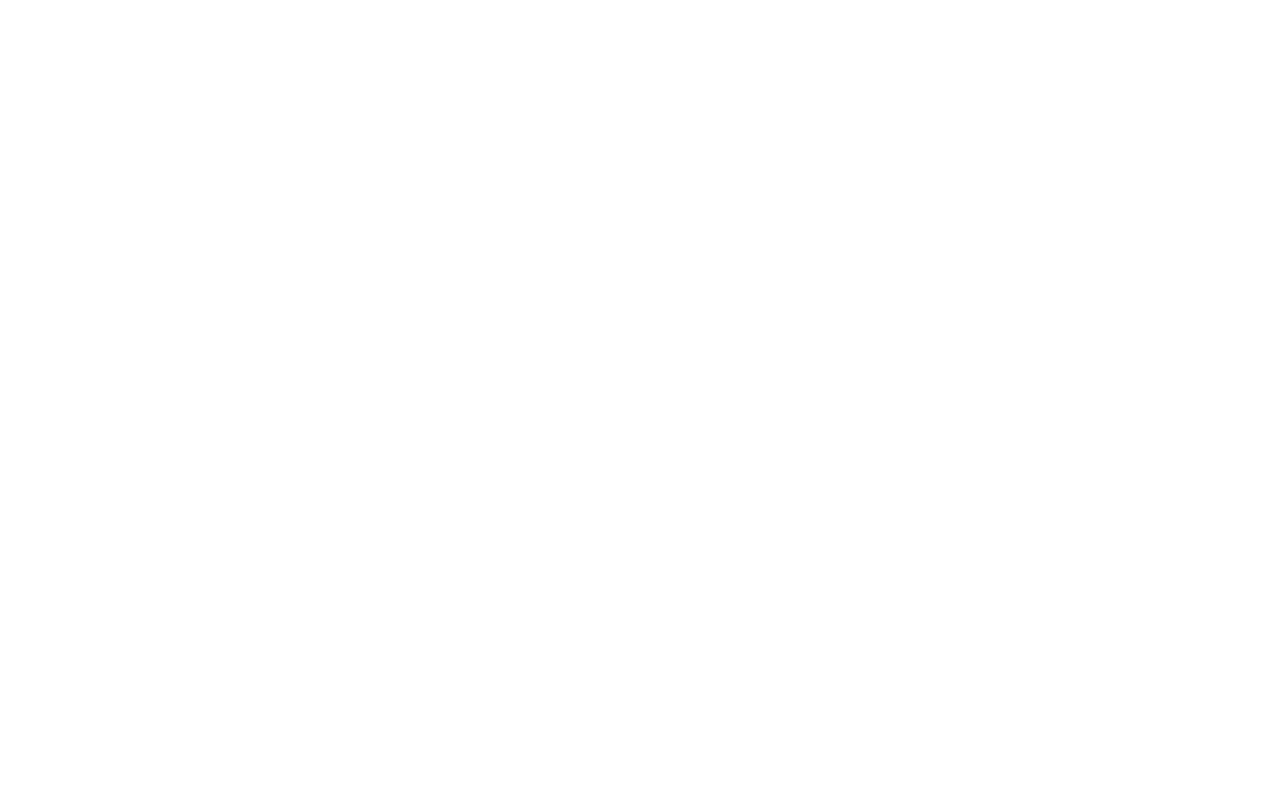
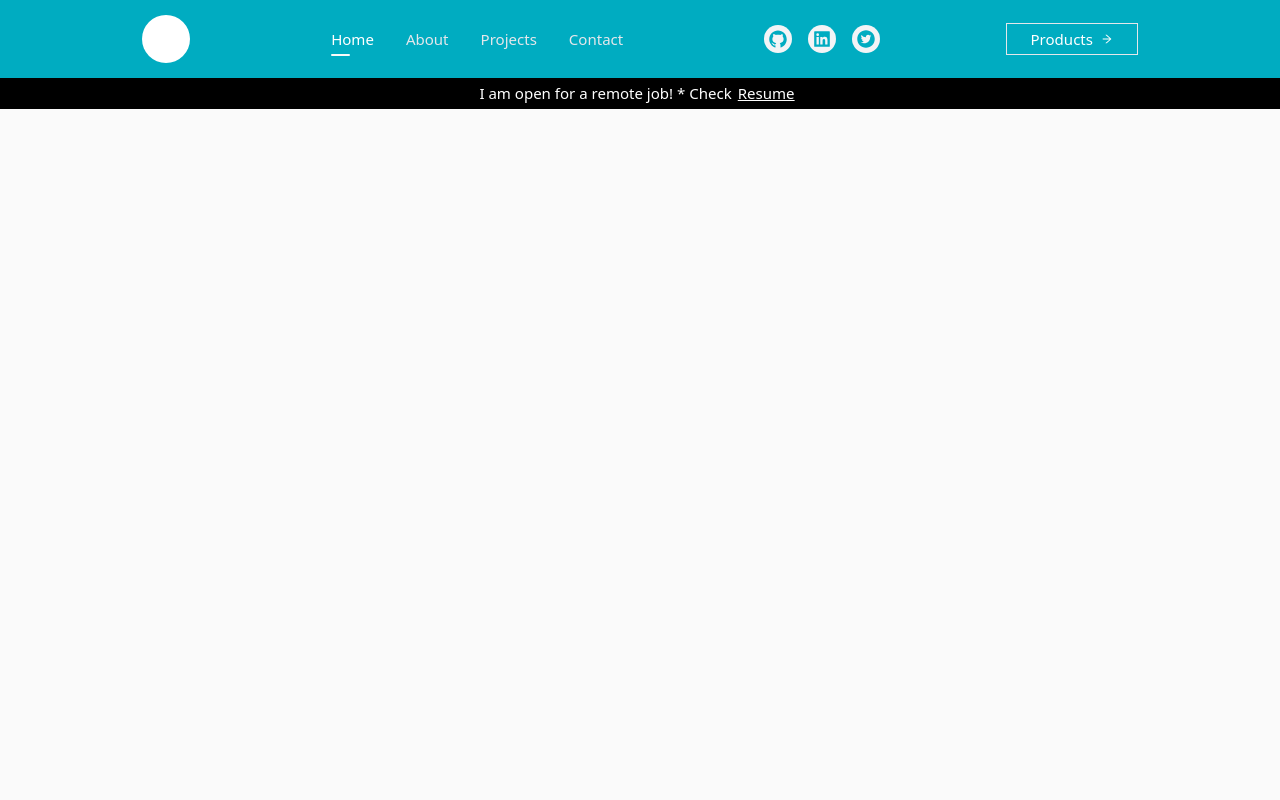
Before and after one commit to tsydi/site-v1, a Next.js app: page / in a window 1280 px wide. Shown: the top 800 px of the page. Built offline with nearby package versions, Linux system fonts and the light colour scheme.

Commit message:
building structure and header

```diff
--- /dev/null
+++ b/components/ActiveLink.jsx
@@ -0,0 +1,18 @@
+import { withRouter } from 'next/router';
+import Link from 'next/link';
+import React, { Children } from 'react';
+
+const ActiveLink = ({ router, children, ...props }) => {
+  const child = Children.only(children);
+
+  let className = child.props.className || '';
+  if (router.pathname === props.href && props.activeClassName) {
+    className = `${className} ${props.activeClassName}`.trim();
+  }
+
+  delete props.activeClassName;
+
+  return <Link {...props}>{React.cloneElement(child, { className })}</Link>;
+};
+
+export default withRouter(ActiveLink);
--- /dev/null
+++ b/components/Icons.tsx
@@ -0,0 +1,22 @@
+import { AiFillGithub, AiFillTwitterCircle, AiFillLinkedin, AiOutlineArrowRight } from "react-icons/ai";
+import { ExternalLink } from "./NavToolKit";
+
+export const SocialIcons = () => {
+  return (
+    <div className="my-6 md:my-0 iconsColor text-2xl md:text-xl flex flex items-center justify-center">
+      <ExternalLink href="https://github.com/tsydykh-pokhodiev" className="bg-gray-100 p-1 rounded-full md:flex items-center justify-center">
+        <AiFillGithub />
+      </ExternalLink>
+
+      <ExternalLink href="https://github.com/tsydykh-pokhodiev" className="bg-gray-100 p-1 mx-4 rounded-full md:flex items-center justify-center">
+        <AiFillLinkedin />
+      </ExternalLink>
+
+      <ExternalLink href="https://github.com/tsydykh-pokhodiev" className="bg-gray-100 p-1 rounded-full md:flex items-center justify-center">
+        <AiFillTwitterCircle />
+      </ExternalLink>
+    </div>
+  )
+}
+
+export const Arrow = () => <AiOutlineArrowRight className="text-xs ml-2" />
--- /dev/null
+++ b/components/MainLayout.tsx
@@ -0,0 +1,12 @@
+import Head from 'next/head'
+
+export const MainLayout: React.FC = ({ children }) => {
+  return (
+    <>
+      <Head>
+        <link href="https://unpkg.com/tailwindcss@^2/dist/tailwind.min.css" rel="stylesheet" />
+      </Head>
+      {children}
+    </>
+  )
+}
--- /dev/null
+++ b/components/NavAfter.tsx
@@ -0,0 +1,23 @@
+import { ExternalLink } from "./NavToolKit"
+import { motion } from "framer-motion"
+
+export const NavAfter = () => {
+  return (
+    <motion.div
+      className="bg-black py-1 flex items-center justify-center"
+      initial={{ opacity: 0 }}
+      animate={{ opacity: 1 }}
+      transition={{ duration: 2.75 }}
+    >
+      <span className="text-white">
+        I am open for a remote job! * Check
+        <ExternalLink
+          href="https://drive.google.com/file/d/1SLYPurTDccShrs43lrU8GDeelNG1OEEx/view?usp=sharing"
+          className="underline mx-1.5"
+        >
+          Resume
+        </ExternalLink>
+      </span>
+    </motion.div>
+  )
+}
--- /dev/null
+++ b/components/NavBar.tsx
@@ -0,0 +1,51 @@
+import React, { useState } from 'react'
+import { Author, ExternalLink, Logo, Toggle } from './NavToolKit'
+import { Arrow, SocialIcons } from './Icons'
+import { motion } from 'framer-motion'
+import ActiveLink from './ActiveLink'
+
+const variants = {
+  open: { x: '0', opacity: 1 },
+  closed: { x: '-100%' }
+}
+
+export const NavBar = () => {
+  const [isOpen, setIsOpen] = useState(false);
+  return (
+    <nav>
+      <div className="hidden md:flex text-white items-center justify-between">
+        <Logo />
+        <div className="text-gray-200">
+          <ActiveLink activeClassName="active text-white" href="/"><a className="mx-4">Home</a></ActiveLink>
+          <ActiveLink activeClassName="active" href="/about"><a className="mx-4">About</a></ActiveLink>
+          <ActiveLink activeClassName="active" href="/projects"><a className="mx-4">Projects</a></ActiveLink>
+          <ActiveLink activeClassName="active" href="/contact"><a className="mx-4">Contact</a></ActiveLink>
+        </div>
+        <SocialIcons />
+        <ExternalLink href="https://github.com" className="py-1 px-6 border border-solid flex items-center justify-center">
+          Products
+          <Arrow />
+        </ExternalLink>
+      </div>
+
+      <div className="flex md:hidden items-center justify-between">
+        <Logo />
+        <Toggle onClick={() => setIsOpen(isOpen => !isOpen)} />
+        <motion.div
+          className="px-16 w-2/3 h-full overlay fixed inset-0 z-10 flex flex-col justify-center transition duration-300 text-white"
+          animate={isOpen ? "open" : "closed"}
+          variants={variants}
+          style={{ opacity: 0 }}
+        >
+          <ActiveLink activeClassName="activeMob" href="/"><a className="my-4">Home</a></ActiveLink>
+          <ActiveLink activeClassName="activeMob" href="/about"><a className="my-4">About</a></ActiveLink>
+          <ActiveLink activeClassName="activeMob" href="/projects"><a className="my-4">Projects</a></ActiveLink>
+          <ActiveLink activeClassName="activeMob" href="/contact"><a className="my-4">Contact</a></ActiveLink>
+          <ExternalLink href="https://github.com" className="my-4 flex items-center">Products<Arrow /></ExternalLink>
+          <SocialIcons />
+          <Author className="text-xs absolute bottom-20 flex items-center justify-center" />
+        </motion.div>
+      </div>
+    </nav>
+  )
+}
--- /dev/null
+++ b/components/NavToolKit.tsx
@@ -0,0 +1,38 @@
+import { AiOutlineMenu } from "react-icons/ai"
+import Link from 'next/link'
+
+export const Toggle = ({ onClick } : any) => {
+  return (
+    <div onClick={onClick} className="bg-white w-12 h-12 rounded-full flex items-center justify-center">
+      <AiOutlineMenu />
+    </div>
+  )
+}
+
+export const Logo = () => {
+  return (
+    <Link href="/">
+      <a className="bg-white w-12 h-12 rounded-full flex items-center justify-center">
+
+      </a>
+    </Link>
+  )
+}
+
+export const Author = ({className} : any) => {
+  return (
+    <Link href="/">
+      <a className={className}>
+        © Tsydykh Pokhodiev, 2021
+      </a>
+    </Link>
+  )
+}
+
+export const ExternalLink = ({href, className, children} : any) => {
+  return (
+    <a href={href} className={className} rel="noopener noreferrer" target="_blank">
+      {children}
+    </a>
+  )
+}
--- a/package.json
+++ b/package.json
@@ -9,9 +9,11 @@
     "lint": "next lint"
   },
   "dependencies": {
+    "framer-motion": "^4.1.17",
     "next": "11.1.2",
     "react": "17.0.2",
-    "react-dom": "17.0.2"
+    "react-dom": "17.0.2",
+    "react-icons": "^4.2.0"
   },
   "devDependencies": {
     "@types/react": "17.0.24",
--- a/pages/_app.tsx
+++ b/pages/_app.tsx
@@ -1,8 +1,39 @@
 import '../styles/globals.css'
 import type { AppProps } from 'next/app'
+import { NavBar } from '../components/NavBar'
+import { NavAfter } from '../components/NavAfter'
+import { Author } from '../components/NavToolKit'
+import { motion } from 'framer-motion'
 
 const MyApp = ({ Component, pageProps }: AppProps) => {
-  return <Component {...pageProps} />
+  return (
+    <motion.div
+      className="flex flex-col min-h-screen overflow-hidden relative"
+      initial={{ opacity: 0 }}
+      animate={{ opacity: 1 }}
+      transition={{ duration: 1.75 }}
+    >
+      <motion.header
+        initial={{ opacity: 0 }}
+        animate={{ opacity: 1 }}
+        transition={{ duration: 2.25 }}
+      >
+        <NavBar />
+      </motion.header>
+      <NavAfter />
+      <motion.main
+        className="min-h-screen"
+        initial={{ opacity: 0 }}
+        animate={{ opacity: 1 }}
+        transition={{ duration: 3.25 }}
+      >
+        <Component {...pageProps} />
+      </motion.main>
+      <footer>
+        <Author className="text-white text-sm flex items-center justify-center" />
+      </footer>
+    </motion.div>
+  )
 }
 
 export default MyApp
--- a/pages/index.tsx
+++ b/pages/index.tsx
@@ -1,9 +1,11 @@
 import type { NextPage } from 'next'
+import { MainLayout } from '../components/MainLayout'
 
 const Home: NextPage = () => {
   return (
-    <>
-    </>
+    <MainLayout>
+
+    </MainLayout>
   )
 }
 
--- a/styles/globals.css
+++ b/styles/globals.css
@@ -0,0 +1,51 @@
+@import url('https://fonts.googleapis.com/css2?family=Kaushan+Script&family=Quicksand:wght@300;400;500;600;700&display=swap');
+
+:root {
+  --cursive: 'Kaushan Script', cursive;
+  --sans-serif: 'Quicksand', sans-serif;
+
+  --theme-color-light: #FAFAFA;
+  --theme-color-normal: rgba(77, 208, 225, 0.85);
+  --theme-color-bold: rgba(0, 172, 193, 1);
+  --theme-color-dark: #050505;
+}
+
+main { background: var(--theme-color-light); }
+header { background: var(--theme-color-bold); }
+footer { background: var(--theme-color-dark); }
+
+body { font-family: var(--sans-serif); }
+h1 { font-family: var(--cursive); }
+.active, .activeMob { position: relative; }
+.active::before, .activeMob::before { content: ''; position: absolute; }
+.active::before { width: 45%; height: 2px; bottom: -7px; background: var(--theme-color-light); border-radius: 5px; }
+.activeMob::before { width: 2px; height: 100%; left: -17px; top: 1px; background: var(--theme-color-light); border-radius: 5px; }
+.overlay { background: var(--theme-color-normal); }
+
+.iconsColor { color: var(--theme-color-bold); }
+
+/* Breakpoints */
+@media (min-width: 1920px) {
+  body { font-size: calc(0.5em + 0.50vw); }
+  main { padding: 50px calc(30vw - 300px); }
+  header { padding: 20px calc(30vw - 300px); }
+  footer { padding: 20px calc(30vw - 300px); }
+}
+@media (min-width: 1025px) and (max-width: 1919px) {
+  body { font-size: calc(0.5em + 0.55vw); }
+  main { padding: 50px calc(15vw - 50px); }
+  header { padding: 15px calc(15vw - 50px); }
+  footer { padding: 15px calc(15vw - 50px); }
+}
+@media (min-width: 601px) and (max-width: 1024px) {
+  body { font-size: calc(0.5em + 0.85vw); }
+  main { padding: 50px calc(10vw - 20px); }
+  header { padding: 15px calc(10vw - 20px); }
+  footer { padding: 15px calc(10vw - 20px); }
+}
+@media (max-width: 600px) {
+  body { font-size: calc(0.5em + 2vw); }
+  main { padding: 50px calc(10vw - 20px); }
+  header { padding: 10px calc(10vw - 20px); }
+  footer { padding: 10px calc(10vw - 20px); }
+}
```
Also changed, not shown: lib/sanity.js (added, +21 -0 lines), 1 other file (tests, documents, lock files or other folders).
